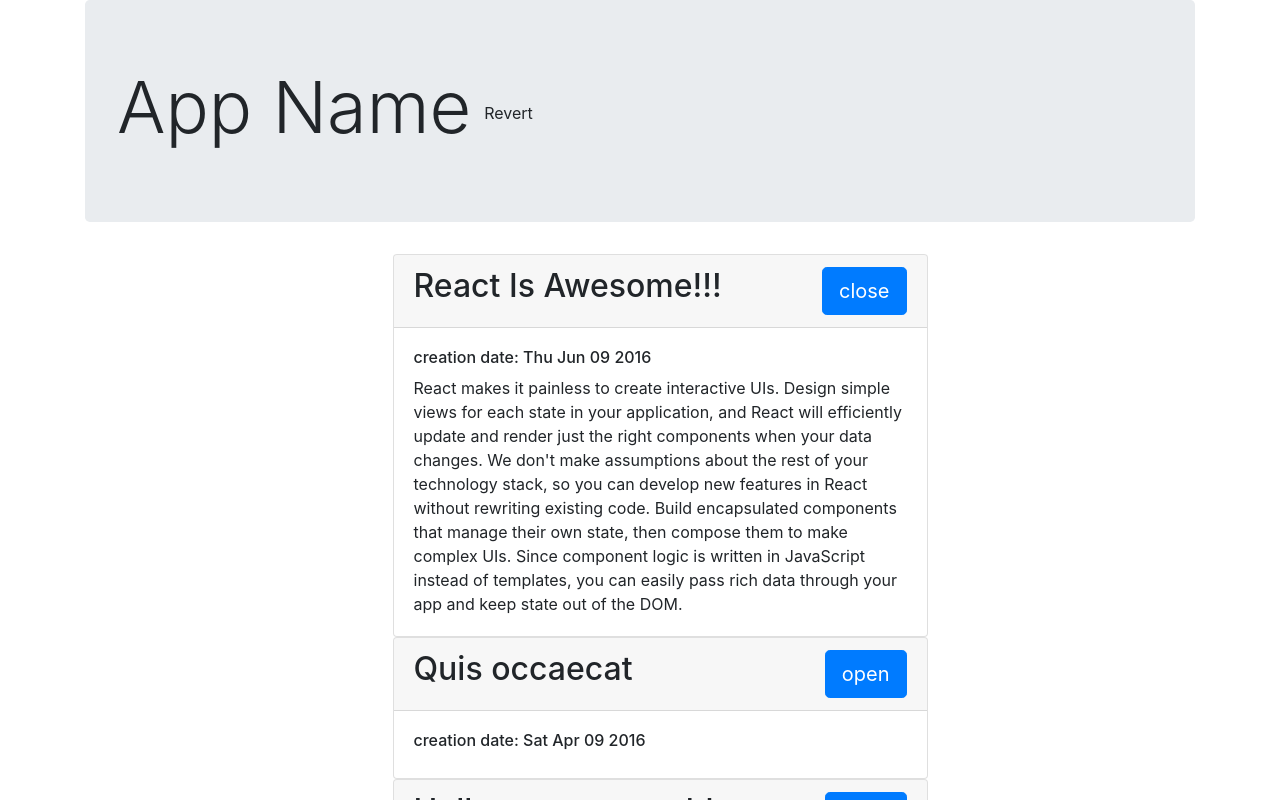
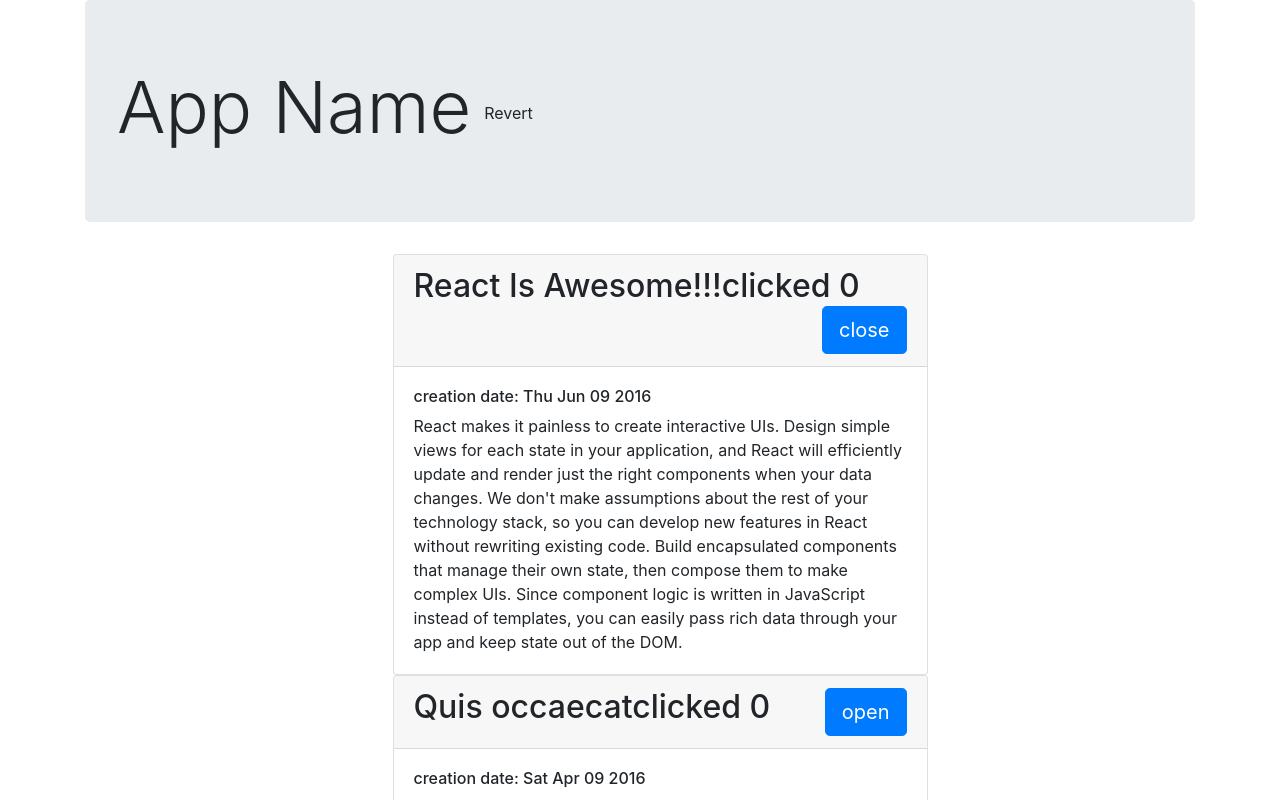
Before and after one commit to drahunpavel/screencast-v1, a React (Create React App) app in the folder app/: page / in a window 1280 px wide. Shown: the top 800 px of the page. Built offline with nearby package versions, Linux system fonts and the light colour scheme.

Commit message:
Добавление shouldComponentUpdateэ

```diff
--- a/app/src/component/Article.js
+++ b/app/src/component/Article.js
@@ -1,6 +1,6 @@
-import React, {Component} from 'react'
+import React, {Component, PureComponent} from 'react'
 
-class Article extends Component { //наследуем Article из Component
+class Article extends PureComponent { //наследуем Article из Component
 
     //доюавление состояния
     constructor(props){
@@ -8,7 +8,8 @@
 
 //defaultOpen будем передавать в статью
         this.state={
-            isOpen:props.defaultOpen
+            isOpen:props.defaultOpen,
+            count:0
         }
 
     // this.handClick=handClick.bind(this)
@@ -18,6 +19,13 @@
 //  state={ //это аналог записиь через Constructor
 //      isOpen:true
 //  }
+
+
+// shouldComponentUpdate(nextProps,nextState){
+//     return this.state.isOpen !==nextState.isOpen //проверяет на измение кнопки isOpen
+// }
+//Есть PureComponent, поэтому shouldComponentUpdate не нужно реализовывать вручную. А он уже првоеряет все nextProps,nextState
+
 
 //компонент жизненого цикла
 componentWillMount(){
@@ -47,8 +55,9 @@
     return (//style={{width:'50%'}} - инлайновый стиль
         <div className="card mx-auto" style={{width:'50%'}}>
             <div className="card-header">
-                <h2>
+                <h2 onClick={this.incrementCounter /*Добавляем кликер*/}>
                     {article.title}
+                    clicked {this.state.count /*отображение колва кликов*/}
                     {/* <button onClick={handClick.bind(this)}>close</button> - это одна из возможностей проверять состояние кнопки */}
                     <button className="btn btn-primary btn-lg float-right" onClick={this.handClick}>
                         {this.state.isOpen? "close":"open"}
@@ -71,6 +80,13 @@
 //     //меняем состояние isOpen с помощью setstate
 //     console.log("---","clicked");
 // }
+incrementCounter =() => {
+    this.setState({
+        count: this.state.count +1
+    })
+}
+
+
 handClick= () => {
     console.log("---","close:open");
     this.setState({
```
